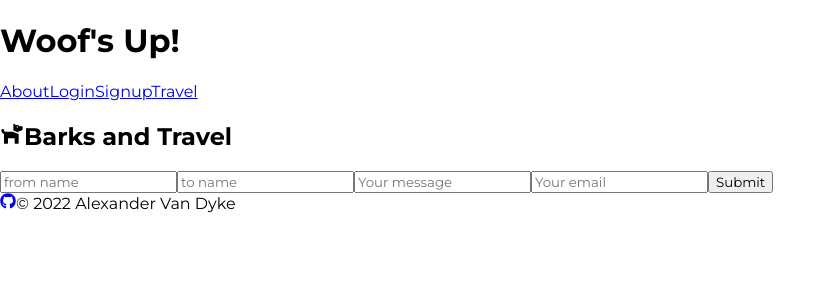
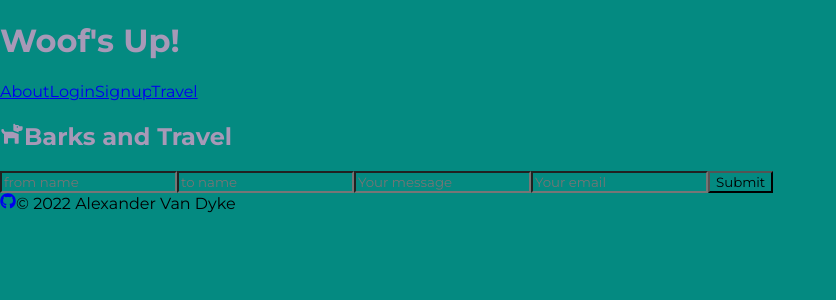
Before and after one commit to AlexandertheGreat491/Woofs_Up, a React (Create React App) app in the folder client/: page /travel in a window 1280 px wide. Shown: the top 300 px of the page, without its empty margins (0-836 px from the left). Built offline with nearby package versions, Linux system fonts and the light colour scheme.

Commit message:
added color and background color

```diff
--- a/client/src/components/Travel/index.js
+++ b/client/src/components/Travel/index.js
@@ -31,10 +31,10 @@ const TravelForm = () => {
   return (
     <section>
       <form onSubmit={onSubmit}>
-      <h1>
+      <h2>
         <FaDog />
         Barks and Travel
-      </h1>
+      </h2>
         <input
           type="text"
           name="from_name"
--- a/client/src/index.css
+++ b/client/src/index.css
@@ -9,6 +9,7 @@
 
 * {
   font-family: 'Montserrat', sans-serif;
+  background-color: var(--background);
 }
 
 body {
@@ -24,3 +25,7 @@ code {
   font-family: source-code-pro, Menlo, Monaco, Consolas, 'Courier New',
     monospace;
 }
+
+h1, h2, h4 {
+  color: var(--tertiary);
+}
```
